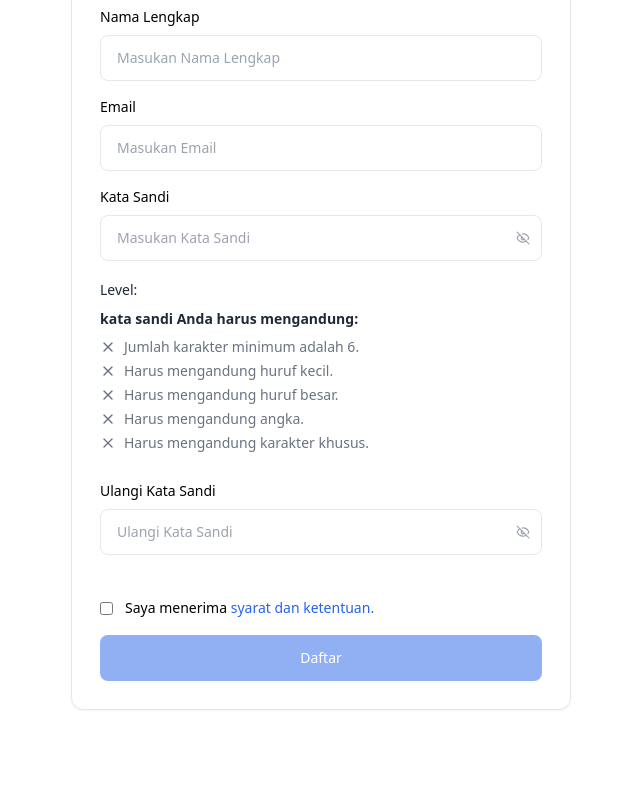
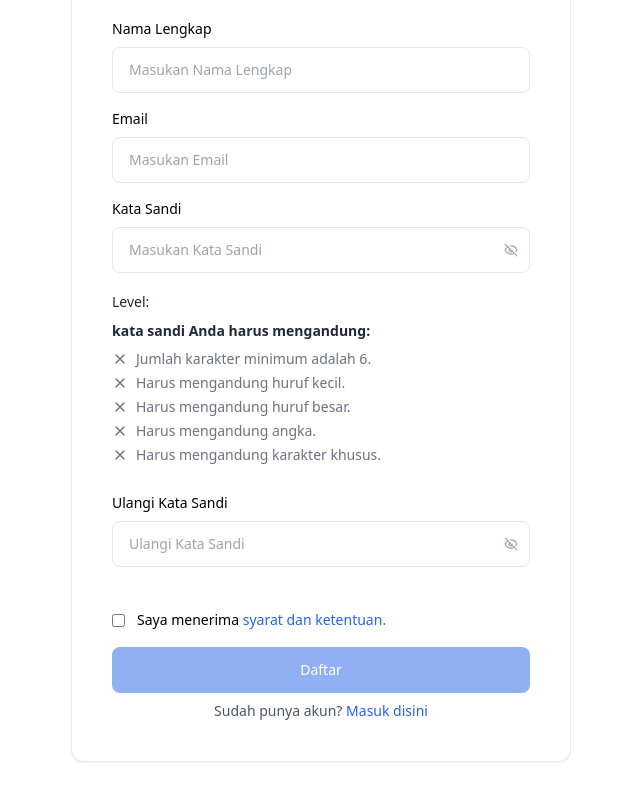
Before and after one commit to rvnkrwn-dev/PUSON-APP, a Nuxt app: page /auth/register in a window 1280 px wide. Shown: the part 322-1122 px from the top of the page, without its empty margins (319-959 px from the left). Built offline with nearby package versions, Linux system fonts and the light colour scheme.

Commit message:
(feat): register fix

```diff
--- a/pages/auth/register.vue
+++ b/pages/auth/register.vue
@@ -1,7 +1,7 @@
 <template>
   <div class="w-full min-h-screen flex items-center justify-center md:block px-6 py-10 md:py-[172px]">
     <div class="bg-white sm:border sm:border-gray-200 rounded-xl sm:shadow-sm w-[500px] md:max-w-[500px] mx-auto">
-      <div class="p-4 sm:p-7">
+      <div class="p-4 sm:p-10">
         <div class="text-center">
           <AppLogo />
           <h1 class="block text-2xl font-bold text-gray-800 mt-4">DAFTAR</h1>
@@ -224,11 +224,11 @@
               <!-- Checkbox -->
               <div class="flex items-center">
                 <div class="flex">
-                  <input v-model="isAgree" id="remember-me" name="remember-me" type="checkbox"
+                  <input v-model="isAgree" id="is-agree" name="is-agree" type="checkbox"
                          class="shrink-0 mt-0.5 border-gray-200 rounded text-blue-600 focus:ring-blue-500">
                 </div>
                 <div class="ms-3">
-                  <label for="remember-me" class="text-sm">Saya menerima <a
+                  <label for="is-agree" class="text-sm">Saya menerima <a
                       class="text-blue-600 decoration-2 hover:underline focus:outline-none focus:underline font-medium"
                       href="#">syarat dan ketentuan.</a></label>
                 </div>
@@ -243,6 +243,12 @@
             </div>
           </form>
           <!-- End Form -->
+          <p class="mt-2 text-sm text-gray-600 text-center">
+            Sudah punya akun?
+            <a href="/auth/login"
+               class="text-blue-600 decoration-2 hover:underline focus:outline-none focus:underline font-medium">Masuk
+              disini</a>
+          </p>
         </div>
       </div>
     </div>
```
